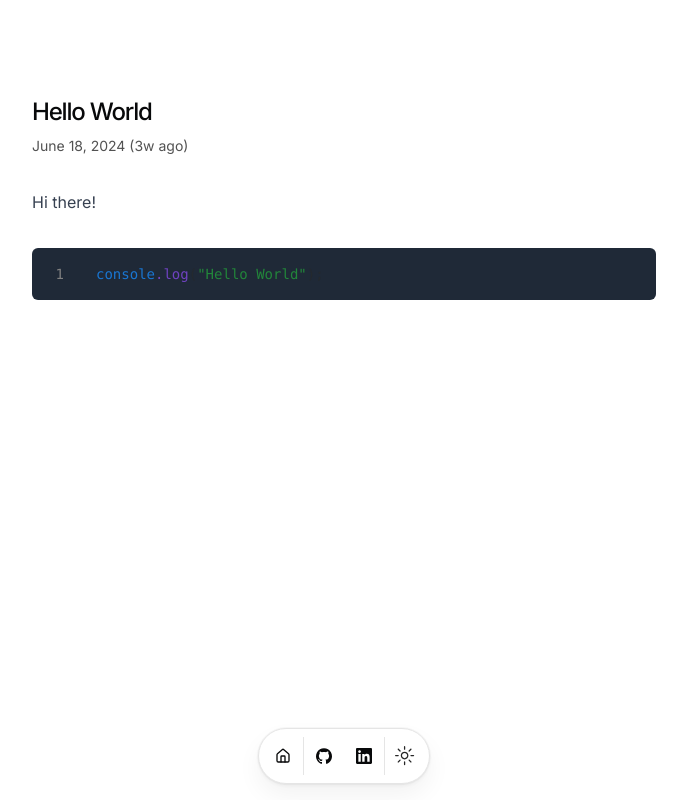
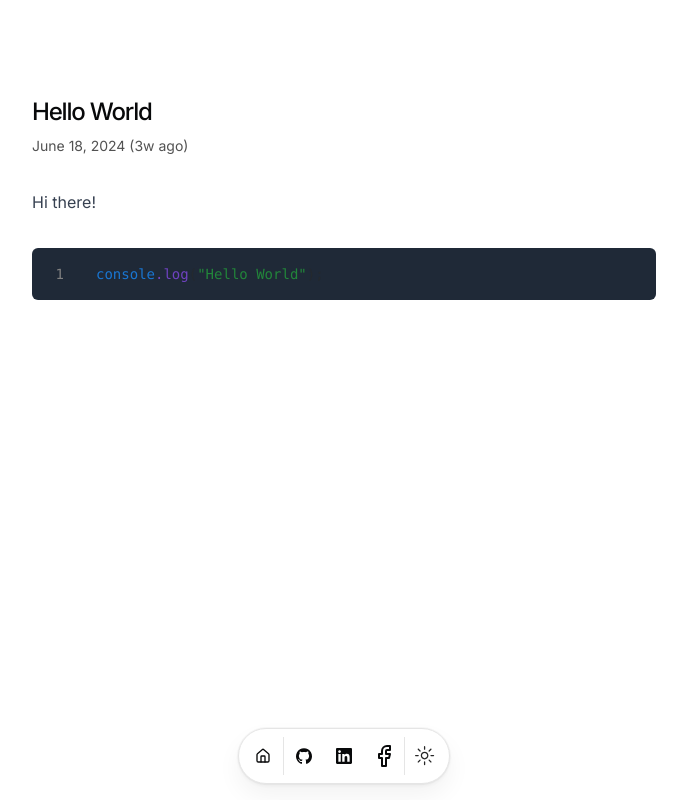
Before and after one commit to pallab-bjitOfficial/magicui-portfolio, a Next.js app: page /blog/hello-world in a window 1280 px wide. Shown: the whole page, without its empty margins (296-983 px from the left). Built offline with nearby package versions, Linux system fonts and the light colour scheme.

Commit message:
added linked in and facebook

```diff
--- a/src/components/icons.tsx
+++ b/src/components/icons.tsx
@@ -12,6 +12,22 @@ export const Icons = {
         fill="currentColor"
         d="M20.447 20.452h-3.554v-5.569c0-1.328-.027-3.037-1.852-3.037-1.853 0-2.136 1.445-2.136 2.939v5.667H9.351V9h3.414v1.561h.046c.477-.9 1.637-1.85 3.37-1.85 3.601 0 4.267 2.37 4.267 5.455v6.286zM5.337 7.433c-1.144 0-2.063-.926-2.063-2.065 0-1.138.92-2.063 2.063-2.063 1.14 0 2.064.925 2.064 2.063 0 1.139-.925 2.065-2.064 2.065zm1.782 13.019H3.555V9h3.564v11.452zM22.225 0H1.771C.792 0 0 .774 0 1.729v20.542C0 23.227.792 24 1.771 24h20.451C23.2 24 24 23.227 24 22.271V1.729C24 .774 23.2 0 22.222 0h.003z"
       />
+    </svg>
+  ),
+  facebook: (props: IconProps) => (
+    <svg
+      xmlns="http://www.w3.org/2000/svg"
+      width="24"
+      height="24"
+      viewBox="0 0 24 24"
+      fill="none"
+      stroke="currentColor"
+      stroke-width="2"
+      stroke-linecap="round"
+      stroke-linejoin="round"
+      class="lucide lucide-facebook"
+    >
+      <path d="M18 2h-3a5 5 0 0 0-5 5v3H7v4h3v8h4v-8h3l1-4h-4V7a1 1 0 0 1 1-1h3z" />
     </svg>
   ),
   x: (props: IconProps) => (
--- a/src/data/resume.tsx
+++ b/src/data/resume.tsx
@@ -1,5 +1,5 @@
 import { Icons } from "@/components/icons";
-import { HomeIcon } from "lucide-react";
+import { Facebook, FacebookIcon, HomeIcon } from "lucide-react";
 
 export const DATA = {
   name: "Pallab Majumdar",
@@ -33,14 +33,18 @@ export const DATA = {
         name: "GitHub",
         url: "https://github.com/pallab99",
         icon: Icons.github,
-
         navbar: true,
       },
       LinkedIn: {
         name: "LinkedIn",
-        url: "https://dub.sh/dillion-linkedin",
+        url: "https://www.linkedin.com/in/pallab-majumdar?utm_source=share&utm_campaign=share_via&utm_content=profile&utm_medium=android_app",
         icon: Icons.linkedin,
-
+        navbar: true,
+      },
+      Facebook: {
+        name: "Facebook",
+        url: "https://www.facebook.com/pallab.majumdar.99?mibextid=ZbWKwL",
+        icon: Icons.facebook,
         navbar: true,
       },
       email: {
```
